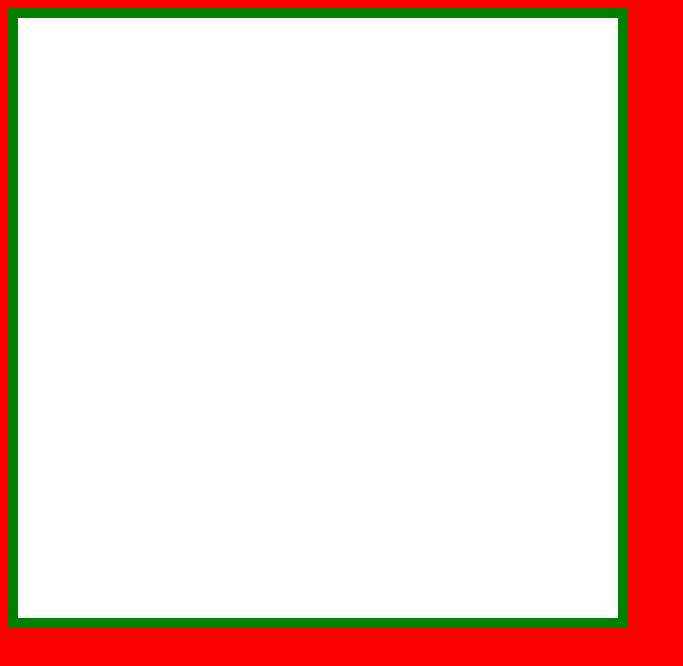
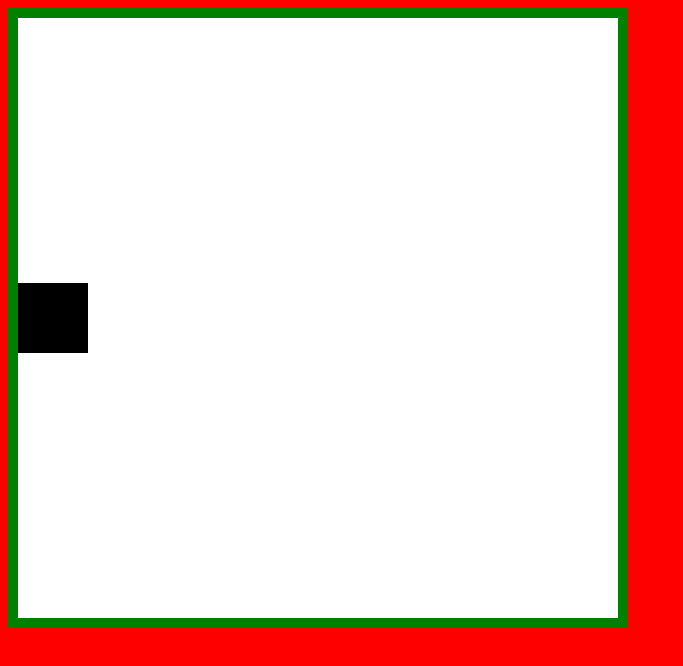
Before and after one commit to BorisSidlo/hadik, a plain HTML site: page index.html in a window 1280 px wide. Shown: the whole page, without its empty margins (0-683 px from the left). Drawn offline with Linux system fonts and the light colour scheme.

Commit message:
Version with movement

```diff
--- a/index.html
+++ b/index.html
@@ -1,4 +1,5 @@
 <html lang="en">
+
 <head>
     <meta charset="UTF-8">
     <meta name="viewport" content="width=device-width, initial-scale=1.0">
@@ -6,10 +7,12 @@
     <link rel="stylesheet" href="style.css">
 
 </head>
+
 <body>
-    <canvas></canvas>
+    <canvas width="600" height="600"></canvas>
 
 
     <script src="myjs.js"></script>
 </body>
+
 </html>
--- a/myjs.js
+++ b/myjs.js
@@ -1,45 +1,114 @@
 
+//listeners
+
+document.addEventListener("keydown", keyPush);
 // pozadi
-const canvas = document.querySelector('canvas')
-const ctx= canvas.getContext("2d");
+const canvas = document.querySelector("canvas")
+const ctx = canvas.getContext("2d");
 
- // player
+// player
 
 
 
-const snakeSize=20;
-let snakePosX=50;
-let snakePosY=canvas.height/ 2- snakeSize/2;
+const snakeSize = 70;
+let snakeSpeed = 5;
+let snakePosX = 0;
+let snakePosY = canvas.height / 2 - snakeSize / 2;
 
-ctx.fillStyle='white';
-ctx.fillRect(0,0,canvas.width,canvas.height); // size of ctverec
 
- ctx.fillStyle="black";
- ctx.fillRect(snakePosX,snakePosY,snakeSize,snakeSize);
+let velocityX=0;
+let velocityY=0;
+
+
+//loop
+
+function gameLoop() {
+
+    drawStuff();
+    moveStuff();
 
 
 
 
 
+    requestAnimationFrame(gameLoop);
+}
 
-ctx.stroke();
-
-//loop
-
-function gameLoop(){
-
-ctx.fillStyle='white';
-ctx.fillRect(0,0,canvas.width,canvas.height); // size of ctverec
+gameLoop();
 
 
-ctx.fillStyle="black";
-ctx.fillRect(snakePosX,snakePosY,snakeSize,snakeSize);
-
-snakePosX=snakePosX+4;
+function moveStuff() {
+    snakePosX += snakeSpeed * velocityX;
+    snakePosY += snakeSpeed*velocityY;
 
 
 
-requestAnimationFrame(gameLoop);
+
+    console.log("more")
+
+
+
+    if (snakePosX > canvas.width) {
+        snakePosX = 0;
+    }
+
+    if(snakePosX<-snakeSize){
+    snakePosX=canvas.width;
+
+    }
+
+    if(snakePosY<-snakeSize){
+        snakePosY=canvas.height;
+    }
+    if(snakePosY>canvas.height){
+        snakePosY=0;
+    }
+
 }
 
-gameLoop();
+
+function drawStuff() {
+    rectangle("white", 0, 0, canvas.width, canvas.height);
+    rectangle("black", snakePosX, snakePosY, snakeSize, snakeSize);
+}
+
+//draw rectangle
+
+function rectangle(color, x, y, width, height) {
+    ctx.fillStyle = color;
+    ctx.fillRect(x, y, width, height);
+
+}
+
+function keyPush(event) {
+    switch (event.key) {
+        case "ArrowLeft":
+           velocityX=-1;
+           velocityY=0;
+            break;
+
+
+        case "ArrowUp":
+            velocityX=0;
+            velocityY=-1;
+            break;
+
+
+        case "ArrowRight":
+            velocityX=1;
+            velocityY=0;
+            break;
+
+
+        case "ArrowDown":
+            velocityX=0;
+            velocityY=1;
+            break;
+
+
+
+    }
+
+
+
+}
--- a/style.css
+++ b/style.css
@@ -3,7 +3,6 @@ body{
 }
 
 canvas{
-    width: 600px;
-    height: 600px;
+
     border: solid 10px green;
 }
```
